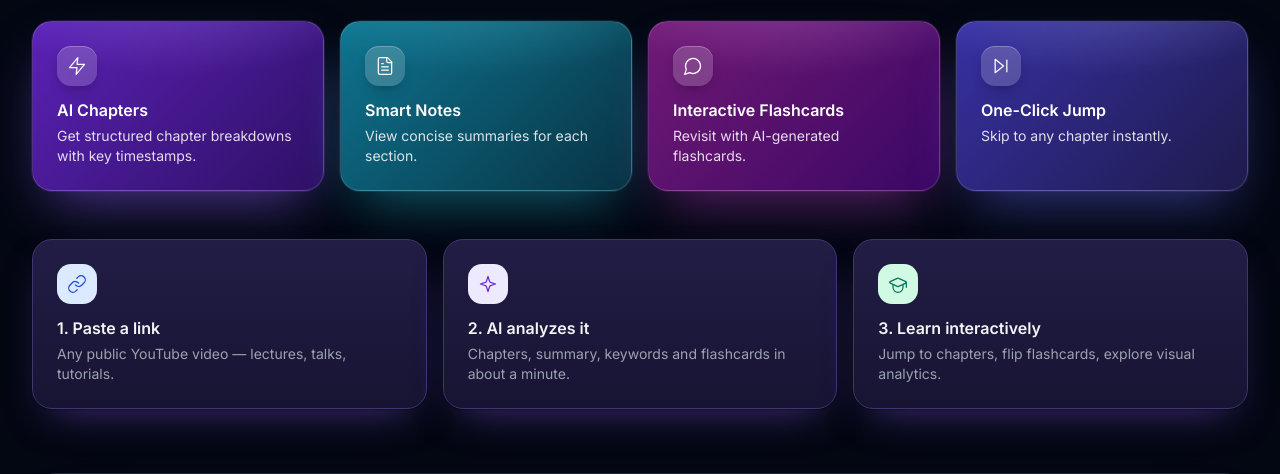
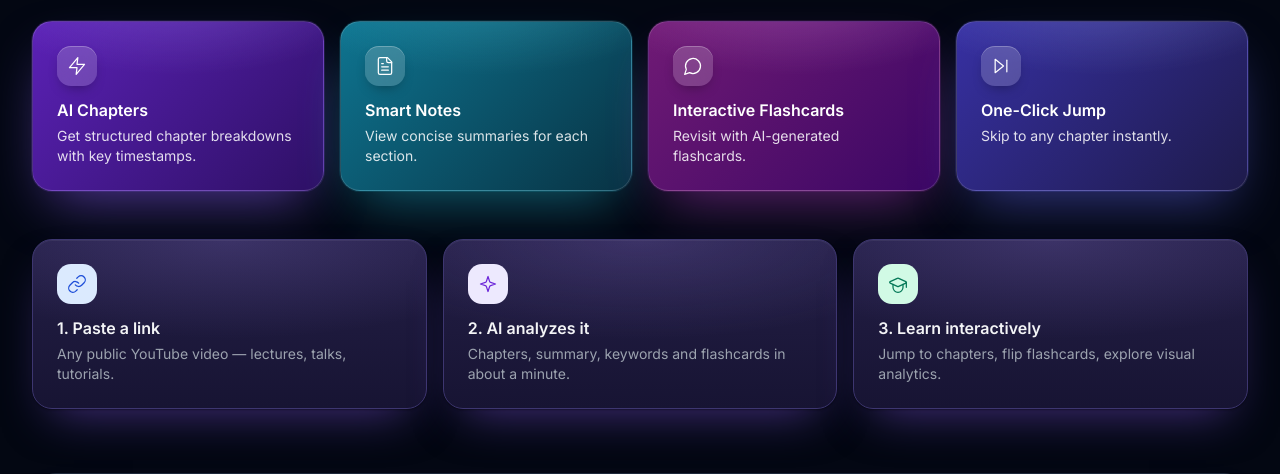
Before and after one commit to uzi612/EduClip, a Django app: page / in a window 1280 px wide. Shown: the part 876-1350 px from the top of the page. Run offline with Django 5.2, Linux system fonts and the light colour scheme; data that the repository does not hold is empty; style sheets or scripts are compiled from the project's sources; parts of the project's set-up code (start-up, migrations or seed data) failed here and were passed over.

Commit message:
style(cards): soft airy premium violet surface + hover for how-it-works steps

```diff
--- a/static/css/landing.css
+++ b/static/css/landing.css
@@ -466,17 +466,42 @@
   border-color: rgba(139, 92, 246, 0.45);
   box-shadow: var(--edu-shadow-lift);
 }
-/* How-it-works steps: one uniform, quiet-premium surface on all three —
-   a whisper of cool neutral that lets the bold cards above carry the color. */
+/* How-it-works steps: one uniform, soft airy violet surface on all three —
+   a top sheen over a gentle violet wash, drawn from the app's violet→cyan
+   identity. Same background on every card; light-theme text stays slate. */
 #how-it-works .feature-card {
-  background: linear-gradient(180deg, #efeafd 0%, #e2dbfa 100%);
-  border-color: #cfc5f3;
-  box-shadow: 0 1px 2px rgba(76, 29, 149, 0.12), 0 16px 38px -16px rgba(124, 58, 237, 0.45);
+  background:
+    radial-gradient(125% 95% at 50% 0%, #ffffff 0%, rgba(255, 255, 255, 0) 62%),
+    linear-gradient(180deg, #f4f0fe 0%, #e9e2fb 100%);
+  border-color: #d9cff7;
+  box-shadow:
+    inset 0 1px 0 rgba(255, 255, 255, 0.9),
+    0 1px 2px rgba(76, 29, 149, 0.1),
+    0 22px 46px -22px rgba(124, 58, 237, 0.4);
+}
+#how-it-works .feature-card:hover {
+  border-color: rgba(139, 92, 246, 0.55);
+  box-shadow:
+    inset 0 1px 0 rgba(255, 255, 255, 0.95),
+    0 2px 4px rgba(76, 29, 149, 0.12),
+    0 28px 58px -22px rgba(124, 58, 237, 0.55);
 }
 html.dark #how-it-works .feature-card {
-  background: linear-gradient(180deg, #221d45 0%, #171433 100%);
+  background:
+    radial-gradient(125% 95% at 50% 0%, rgba(167, 139, 250, 0.18) 0%, rgba(167, 139, 250, 0) 62%),
+    linear-gradient(180deg, #241f47 0%, #171433 100%);
   border-color: #3d3670;
-  box-shadow: 0 1px 2px rgba(0, 0, 0, 0.4), 0 18px 42px -18px rgba(139, 92, 246, 0.5);
+  box-shadow:
+    inset 0 1px 0 rgba(255, 255, 255, 0.06),
+    0 1px 2px rgba(0, 0, 0, 0.4),
+    0 22px 48px -20px rgba(139, 92, 246, 0.5);
+}
+html.dark #how-it-works .feature-card:hover {
+  border-color: rgba(167, 139, 250, 0.6);
+  box-shadow:
+    inset 0 1px 0 rgba(255, 255, 255, 0.09),
+    0 2px 4px rgba(0, 0, 0, 0.45),
+    0 30px 62px -20px rgba(139, 92, 246, 0.7);
 }
 html.dark .feature-card {
   border-color: #1e293b;
```
